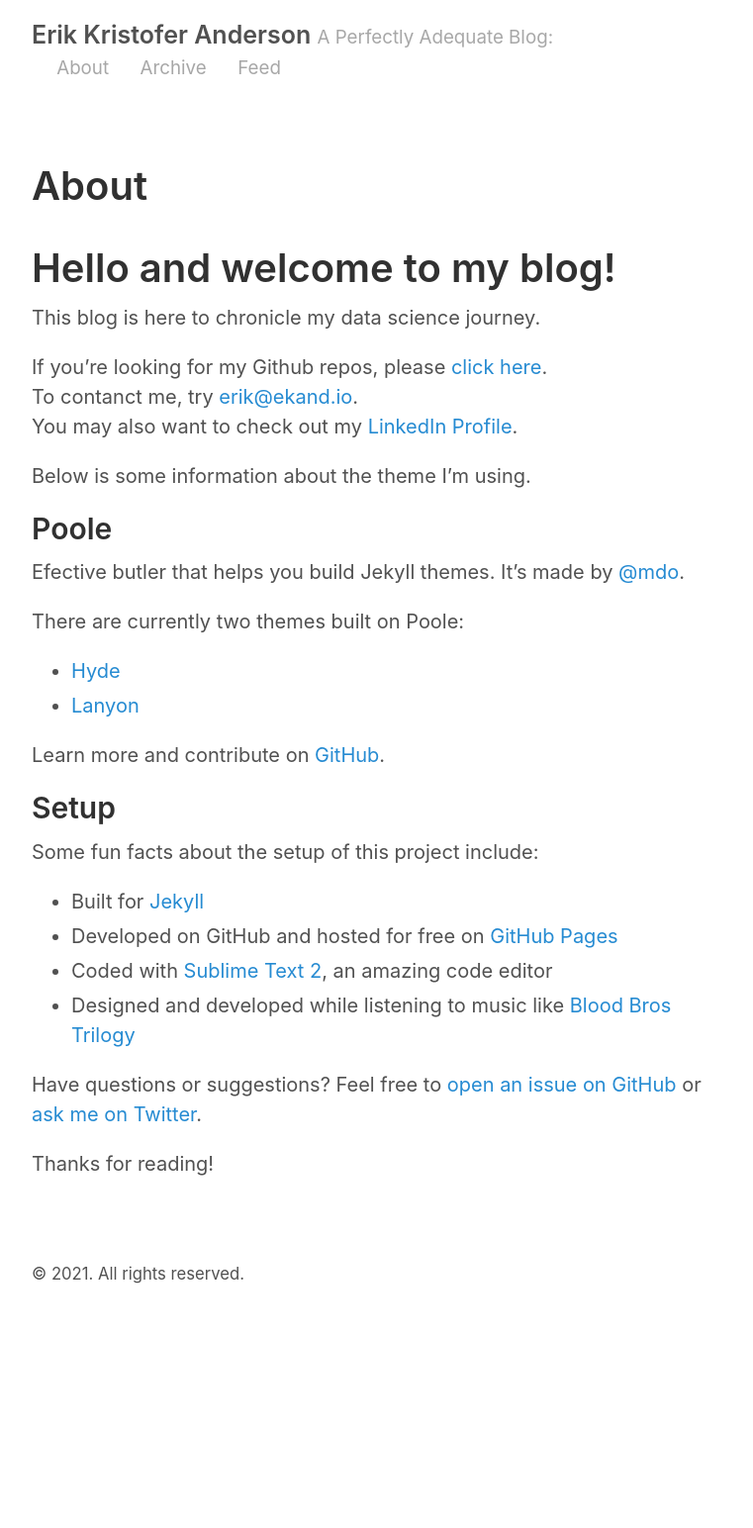
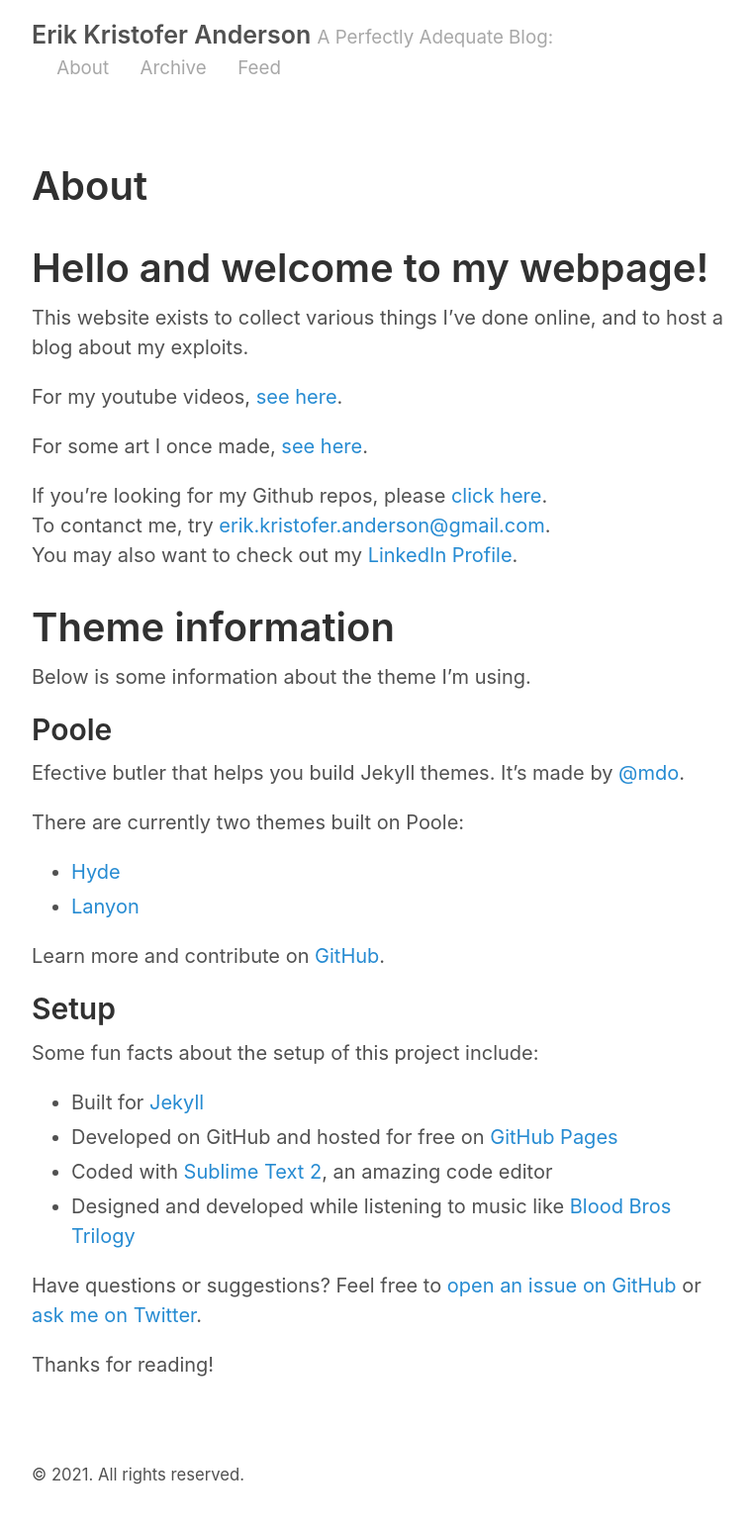
Before and after one commit to erikkristoferanderson/ekand.github.io, a Jekyll site: the page built from about.md, in a window 1280 px wide. Shown: the whole page at 99% size, without its empty margins (258-1019 px from the left). Built offline with Jekyll 4.4.1, drawn with Linux system fonts in a browser that asks for light colours; before the commit the page ends 1341 px from its top, so only the background shows below that.

Commit message:
update about.md with more links

```diff
--- a/about.md
+++ b/about.md
@@ -3,13 +3,21 @@ layout: page
 title: About
 ---
 
-# Hello and welcome to my blog!
+# Hello and welcome to my webpage!
 
-This blog is here to chronicle my data science journey.
+
+
+This website exists to collect various things I've done online, and to host a blog about my exploits.
+
+For my youtube videos, [see here](https://www.youtube.com/channel/UCkWlNrTU1a8t7lKCkqesn9A).
+
+For some art I once made, [see here](https://ekristoferanderson.wordpress.com/).
 
 If you're looking for my Github repos, please [click here](https://github.com/ekand).
-To contanct me, try [erik@ekand.io](mailto:erik@ekand.io).
+To contanct me, try [erik.kristofer.anderson@gmail.com](mailto:erik.kristofer.anderson@gmail.com).
 You may also want to check out my [LinkedIn Profile](https://www.linkedin.com/in/ekand/).
+
+# Theme information
 
 Below is some information about the theme I'm using.
 
```
